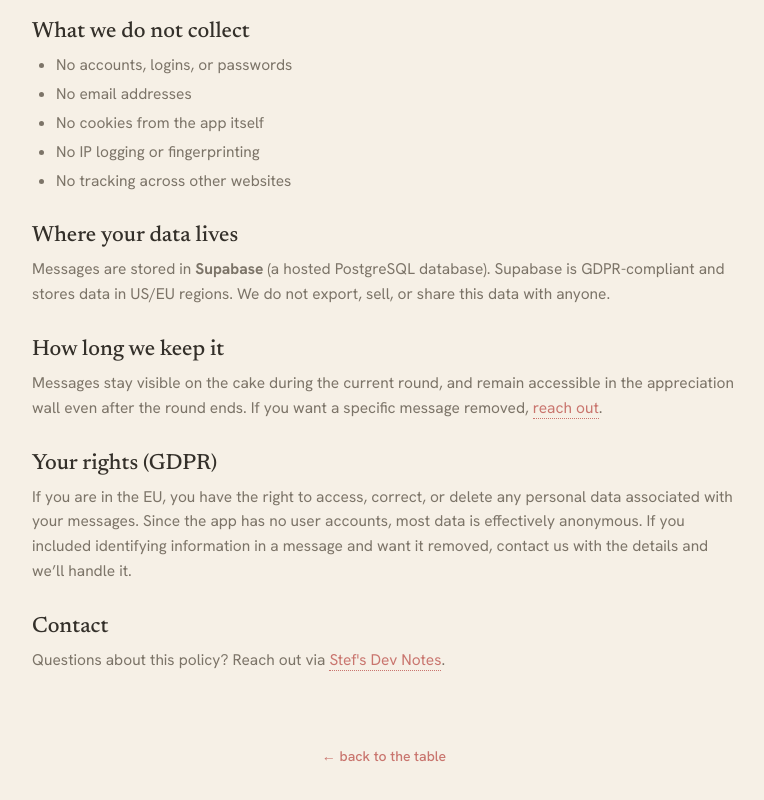
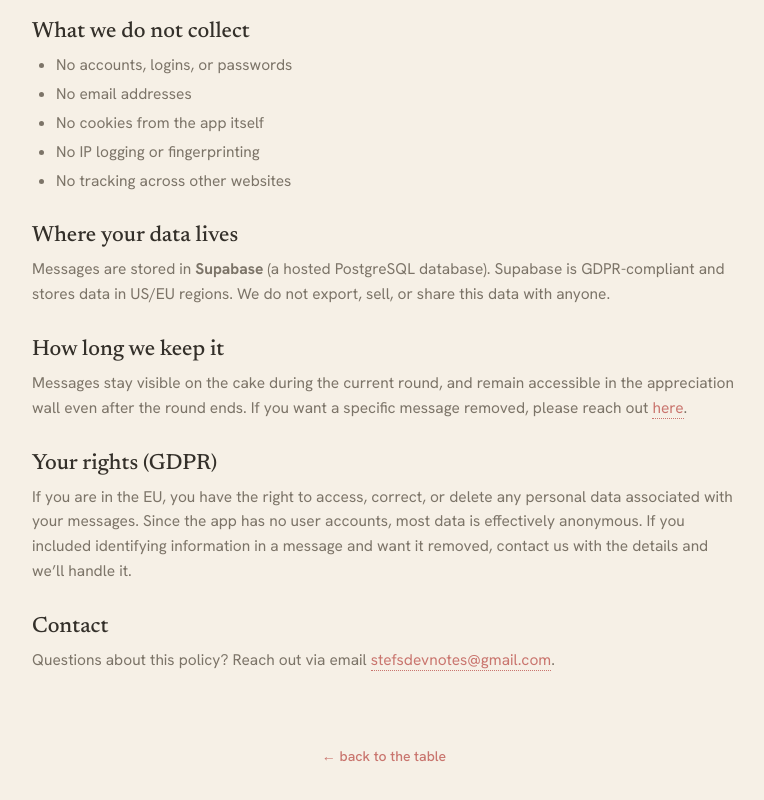
Before and after one commit to larisabarabas/fika-table-substack-experiment, a React (Vite) app in the folder fika-table-app/: page /privacy in a window 1280 px wide. Shown: the part 786-1586 px from the top of the page, without its empty margins (256-1020 px from the left). Built offline with nearby package versions, Linux system fonts and the light colour scheme.

Commit message:
changes support links on Privacy page

```diff
--- a/fika-table-app/src/config.js
+++ b/fika-table-app/src/config.js
@@ -1,8 +1,10 @@
 export const CONFIG = {
   newsletter:    'Stef\'s Dev Notes',
+  substackProfile: 'Stefania Barabas',
   hostName:      'Stef',
   hostHandle:    '@stefanialarisa',
   substackUrl:   'https://substack.com/@stefanialarisa',
+  supportEmail:  'stefsdevnotes@gmail.com',
   sliceCapacity: 12,
   dateRange:     'Fresh cake every week · oven\'s always on',
 
--- a/fika-table-app/src/pages/Privacy.jsx
+++ b/fika-table-app/src/pages/Privacy.jsx
@@ -78,8 +78,8 @@ export default function Privacy() {
           <p>
             Messages stay visible on the cake during the current round, and
             remain accessible in the appreciation wall even after the round
-            ends. If you want a specific message removed,{' '}
-            <a href={CONFIG.substackUrl} target="_blank" rel="noopener noreferrer">reach out</a>.
+            ends. If you want a specific message removed, please reach out{' '}
+            <a href={`mailto:${CONFIG.supportEmail}`}>here</a>.
           </p>
         </section>
 
@@ -97,8 +97,8 @@ export default function Privacy() {
         <section>
           <h2>Contact</h2>
           <p>
-            Questions about this policy? Reach out via{' '}
-            <a href={CONFIG.substackUrl} target="_blank" rel="noopener noreferrer">{CONFIG.newsletter}</a>.
+            Questions about this policy? Reach out via email{' '}
+            <a href={`mailto:${CONFIG.supportEmail}`}>{CONFIG.supportEmail}</a>.
           </p>
         </section>
       </div>
```
